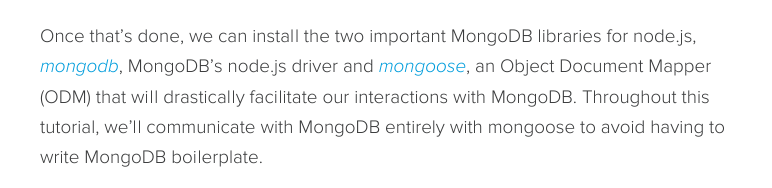
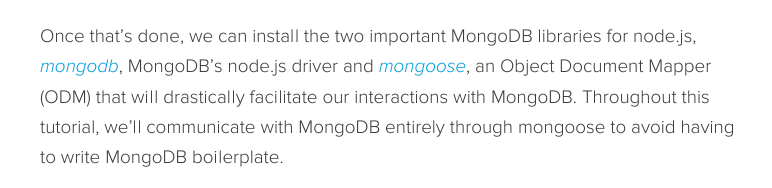
Before and after one commit to gaessaki/RedSnap, a plain HTML site: page compose2.html in a window 1280 px wide. Shown: the part 764-952 px from the top of the page, 250-1022 px from the left. Drawn offline with Linux system fonts and the light colour scheme; a script that the page names is missing.

Commit message:
Update compose2.html

```diff
--- a/compose2.html
+++ b/compose2.html
@@ -712,7 +712,7 @@
 </header>
 
 <p>*Mhmmm*, did you get a whiff of that? It’s the smell of freshly baked code. Let us not dawdle and head straight for the goods. Our first order of business is generating some scaffold code to work with. If you’re not familiar with node.js and its express.js web framework, I suggest you take a brief respite and quickly familiarize yourself with node.js through a fun interactive console tutorial, <a href="https://github.com/workshopper/learnyounode">learnyounode</a>, and then <a href="http://expressjs.com/en/starter/generator.html">auto-generate</a> (scaffold) a basic express.js app.</p><p>Once that’s done, we can install the two important MongoDB
-libraries for node.js, <a href="https://www.npmjs.com/package/mongodb"><em>mongodb</em></a>, MongoDB’s node.js driver and <a href="https://www.npmjs.com/package/mongoose"><em>mongoose</em></a>, an Object Document Mapper (ODM) that will drastically facilitate our interactions with MongoDB. Throughout this tutorial, we’ll communicate with MongoDB entirely with mongoose to avoid having to write MongoDB boilerplate.</p><p>In <a href="https://github.com/gaessaki/RedSnap/blob/master/RedSnap/RedSnap/package.json">package.json</a> we list <em>mongoose</em> as a dependency and then we run <em>npm install</em> in the same folder to have node.js download and install the libraries. Mongoose should automatically download MongoDB's drivers as dependencies.</p><div class="pre-wrapper"><pre><code>"dependencies": {
+libraries for node.js, <a href="https://www.npmjs.com/package/mongodb"><em>mongodb</em></a>, MongoDB’s node.js driver and <a href="https://www.npmjs.com/package/mongoose"><em>mongoose</em></a>, an Object Document Mapper (ODM) that will drastically facilitate our interactions with MongoDB. Throughout this tutorial, we’ll communicate with MongoDB entirely through mongoose to avoid having to write MongoDB boilerplate.</p><p>In <a href="https://github.com/gaessaki/RedSnap/blob/master/RedSnap/RedSnap/package.json">package.json</a> we list <em>mongoose</em> as a dependency and then we run <em>npm install</em> in the same folder to have node.js download and install the libraries. Mongoose should automatically download MongoDB's drivers as dependencies.</p><div class="pre-wrapper"><pre><code>"dependencies": {
 "mongoose": "^4.4.3"
 ...
 }</code></pre></div><p>Next we’ll connect to MongoDB. The first code that typically runs in a node.js+express.js web application is that of the <a href="https://github.com/gaessaki/RedSnap/blob/master/RedSnap/RedSnap/app.js">app.js</a> file (sometimes titled server.js). We bootstrap mongodb in the first few lines by requiring the necessary node.js module. In our case, mongoose will call mongodb for us, so we only have to reference mongoose.</p><div class="pre-wrapper"><pre><code>...
```
